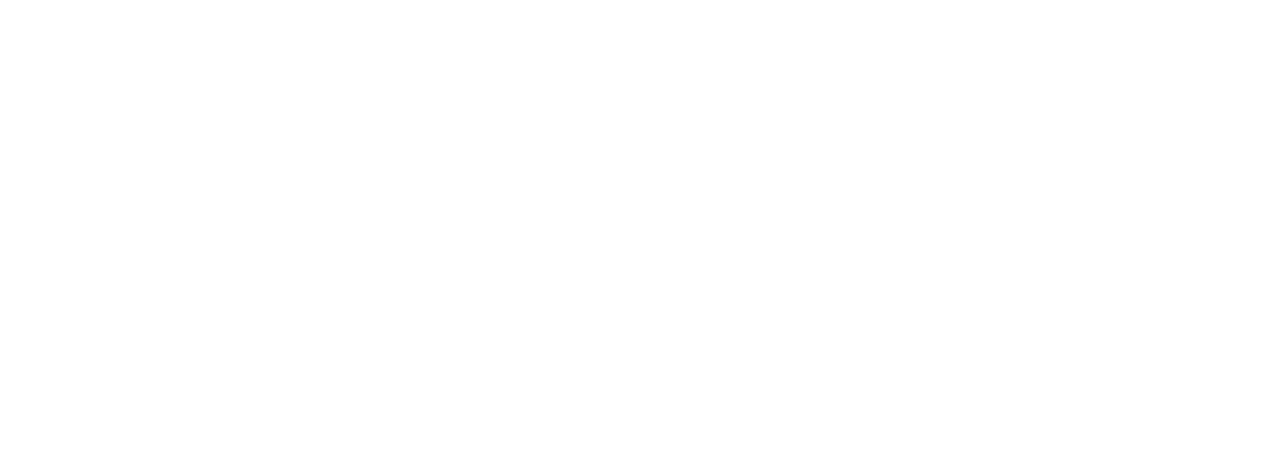
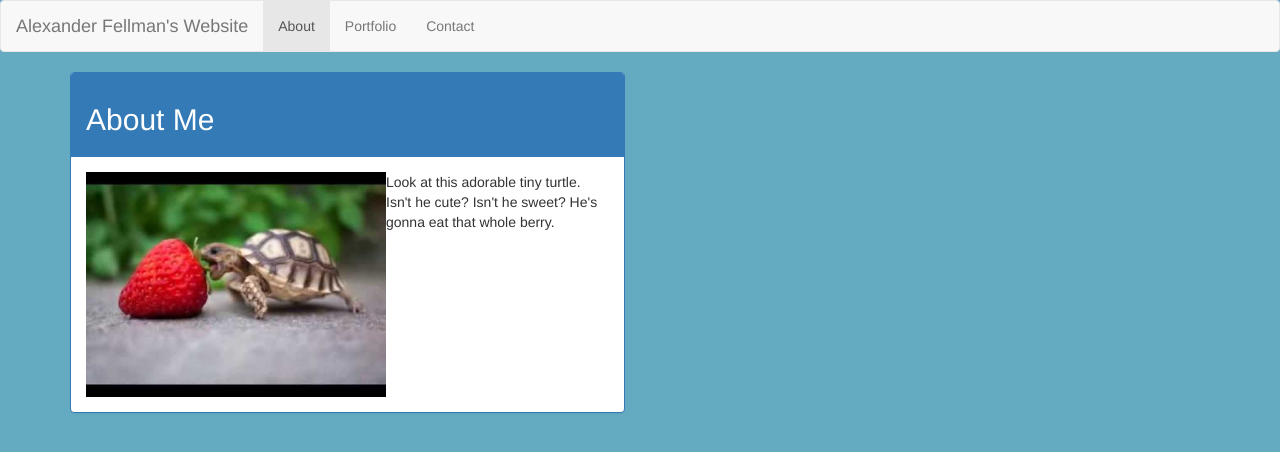
Before and after one commit to AFellman01/Bootstrap-Profile, a plain HTML site: page intro.html in a window 1280 px wide. Drawn offline with nearby package versions, Linux system fonts and the light colour scheme.

Commit message:
First Major Push

```diff
--- a/assets/style/custom.css
+++ b/assets/style/custom.css
@@ -0,0 +1,3 @@
+body{
+background-color: #64AAC0;
+}
--- a/intro.html
+++ b/intro.html
@@ -9,7 +9,7 @@
 
     <link rel="stylesheet" href="https://maxcdn.bootstrapcdn.com/bootstrap/3.2.0/css/bootstrap.min.css">
     <link rel="stylesheet" href="https://maxcdn.bootstrapcdn.com/font-awesome/4.6.3/css/font-awesome.min.css">
-    <link rel="stylesheet" href="assets/style/custom.css" href="assets/style/reset.css">
+    <link rel="stylesheet" href="assets/style/custom.css" href="assets/style">
 
     <!-- HTML5 Shim and Respond.js IE8 support of HTML5 elements and media queries -->
     <!-- Leave those next 4 lines if you care about users using IE8 -->
@@ -20,11 +20,32 @@
   </head>
   <body>
 
+    <nav class="navbar navbar-default">
+  <div class="container-fluid">
+    <div class="navbar-header">
+      <a class="navbar-brand" href="#">Alexander Fellman's Website</a>
+    </div>
+    <ul class="nav navbar-nav">
+      <li class="active"><a href="intro.html">About</a></li>
+      <li><a href="portfolio.html">Portfolio</a></li>
+      <li><a href="contact.html">Contact</a></li>
+    </ul>
+  </div>
+</nav>
 
-
-    <!-- TODO: Here goes your content! -->
-
-
+<div class="container">
+  <div class="row">
+    <div class="col-md-6">
+<div class="panel panel-primary">
+  <div class="panel-heading"><h2>About Me</2></div>
+<div class="panel-body">
+  <p><img  class="img-responsive" src="assets\images\turtle.jpg" class="img-rounded" id="Panel_Image" align="left" height="300px" width="300px">
+         Look at this adorable tiny turtle. Isn't he cute? Isn't he sweet? He's gonna eat that whole berry.</p></div>
+</div>
+</div>
+</div>
+</div>
+</div
 
     <!-- Including Bootstrap JS (with its jQuery dependency) so that dynamic components work -->
     <script src="https://ajax.googleapis.com/ajax/libs/jquery/1.11.1/jquery.min.js"></script>
```
Also changed, not shown: contact.html (+12 -15 lines), portfolio.html (+12 -2 lines), assets/images/Uluru.jpg (added), assets/images/linkzelda.jpg (added), assets/images/merlion.jpg (added), assets/images/noose.jpg (added), assets/images/scrooge.jpg (added), assets/images/turtle.jpg (added).
